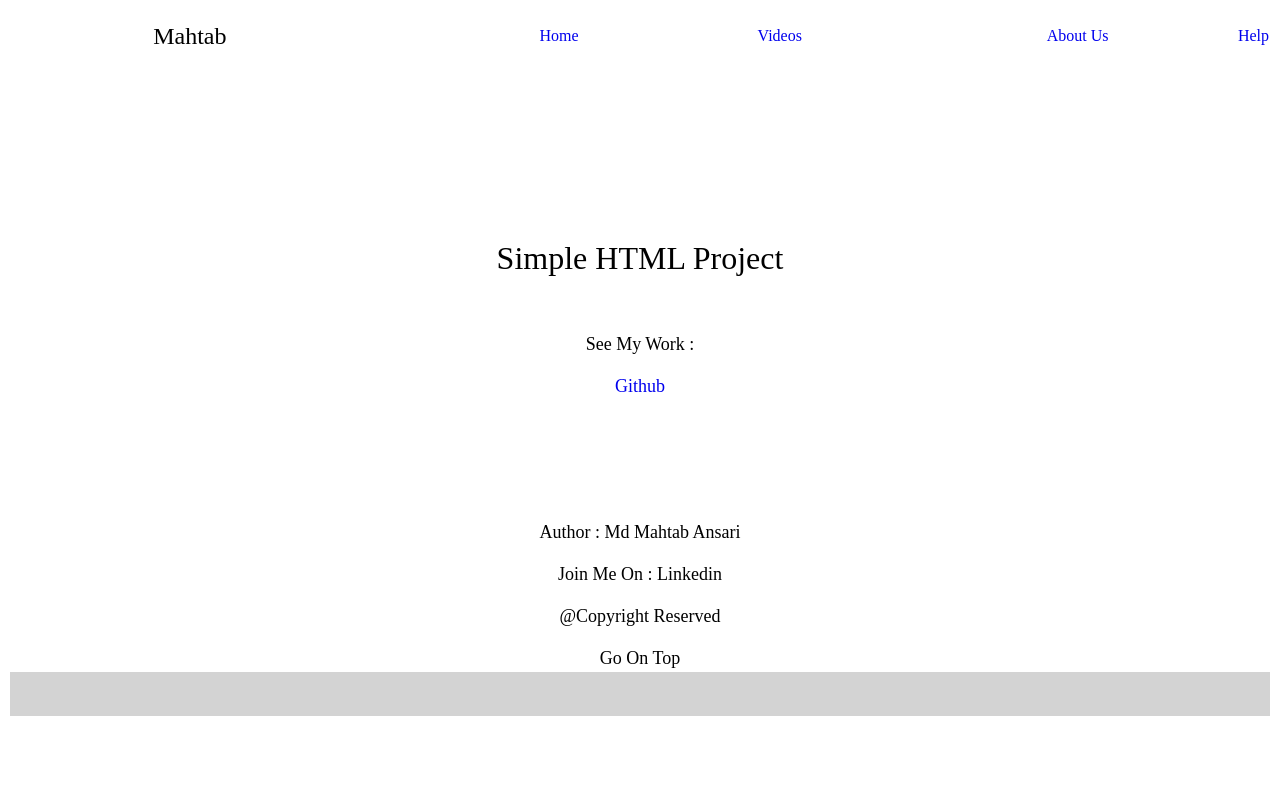
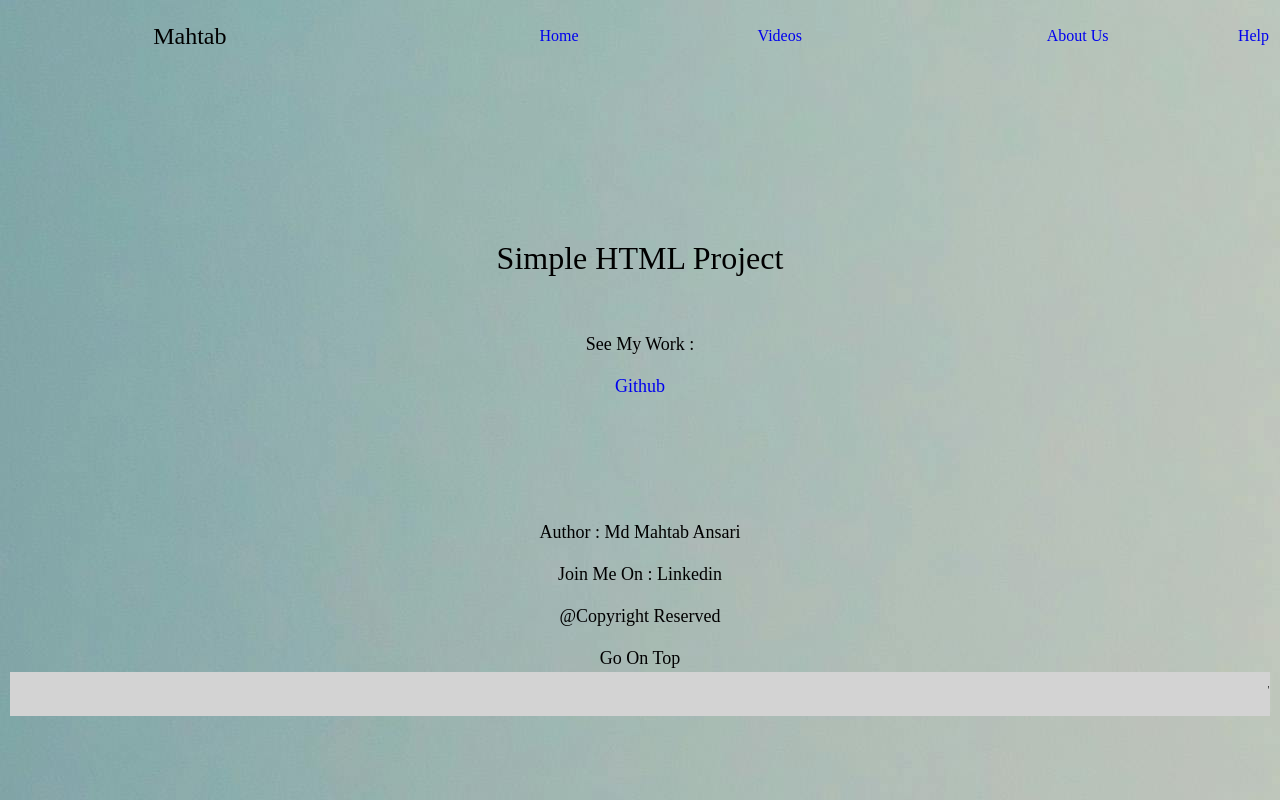
Before and after one commit to Mahtab7667/Html_Project_2, a plain HTML site: page index.html in a window 1280 px wide. Drawn offline with Linux system fonts and the light colour scheme.

Commit message:
new folder pics added and somw changes done in index.html

```diff
--- a/index.html
+++ b/index.html
@@ -7,7 +7,7 @@
        <meta name="robot" content="index , follow">
 </head>
 
-<body  background="../Pictures/ten.jpg"  >
+<body  background="pics/ten.jpg"  >
 
     <table  width="100%" height="710px">
 
```
Also changed, not shown: pics/ten.jpg (added).
